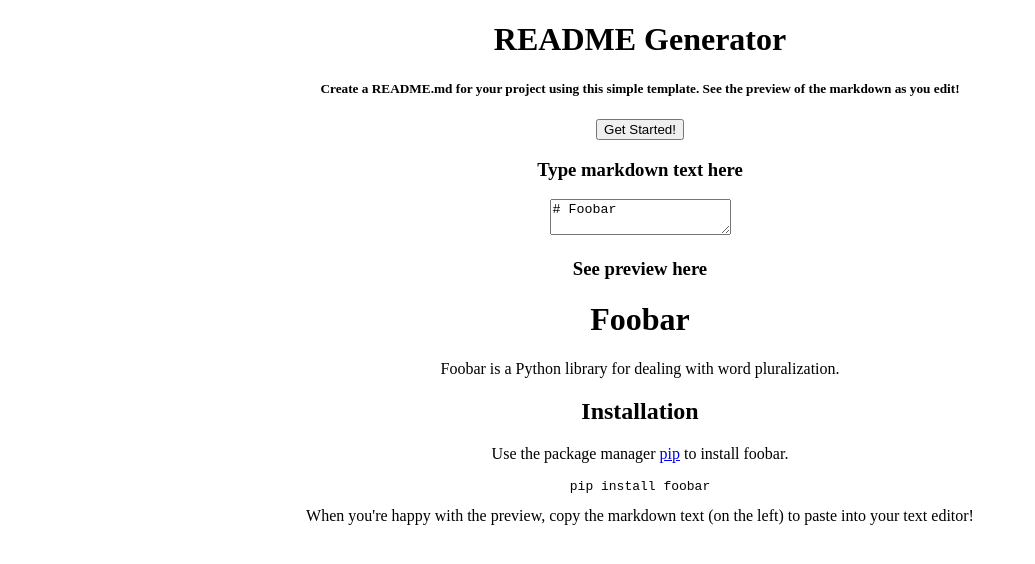
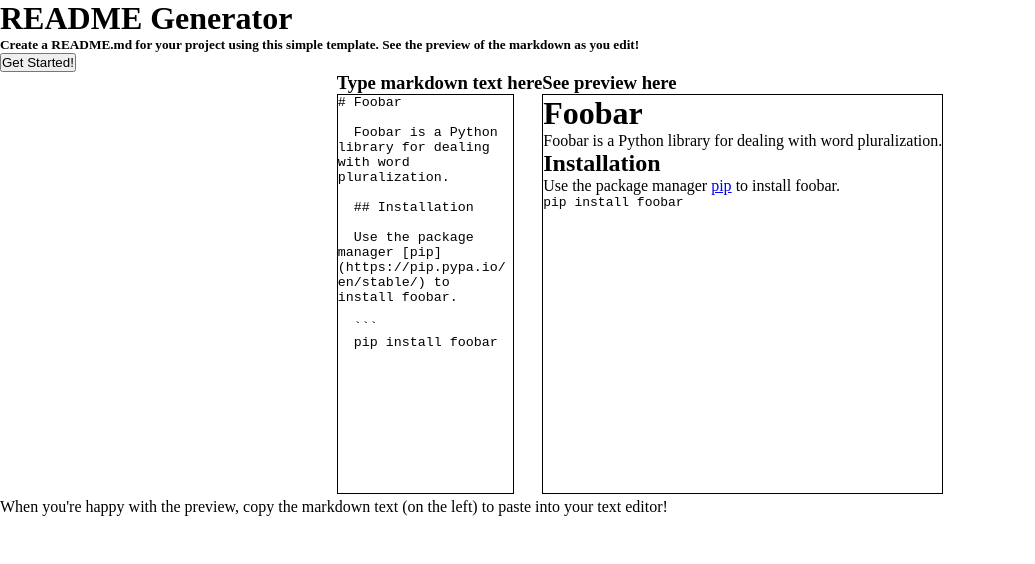
Before and after one commit to jodiCroft/readme-generator, a React (Create React App) app: page / in a window 1280 px wide. Shown: the top 564 px of the page, without its empty margins (0-1035 px from the left). Built offline with nearby package versions, Linux system fonts and the light colour scheme.

Commit message:
some styling started.

```diff
--- a/src/App.css
+++ b/src/App.css
@@ -1,38 +1,28 @@
-.App {
-  text-align: center;
+* {
+  padding: 0;
+  margin: 0;
+  box-sizing: border-box;
 }
 
-.App-logo {
-  height: 40vmin;
-  pointer-events: none;
+.MarkdownInput {
+  border: 1px solid black;
+  overflow: auto;
+  outline: none;
+  box-shadow: none;
+  resize: none;
+  min-height: 50vh;
 }
 
-@media (prefers-reduced-motion: no-preference) {
-  .App-logo {
-    animation: App-logo-spin infinite 20s linear;
-  }
+.MarkdownInput::-webkit-scrollbar {
+  display: none;
 }
 
-.App-header {
-  background-color: #282c34;
-  min-height: 100vh;
+.TemplateContainer {
   display: flex;
-  flex-direction: column;
-  align-items: center;
   justify-content: center;
-  font-size: calc(10px + 2vmin);
-  color: white;
 }
 
-.App-link {
-  color: #61dafb;
+.PreviewOutput {
+  border: 1px solid black;
+  min-height: 50vh;
 }
-
-@keyframes App-logo-spin {
-  from {
-    transform: rotate(0deg);
-  }
-  to {
-    transform: rotate(360deg);
-  }
-}
```
Also changed, not shown: 1 other file (tests, documents, lock files or other folders).
